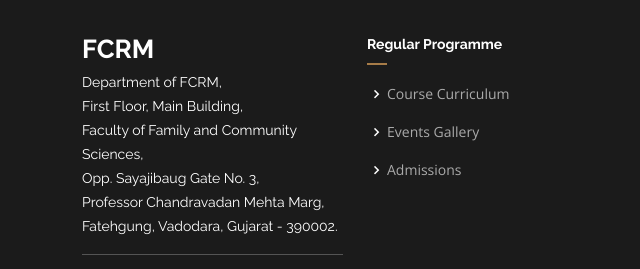
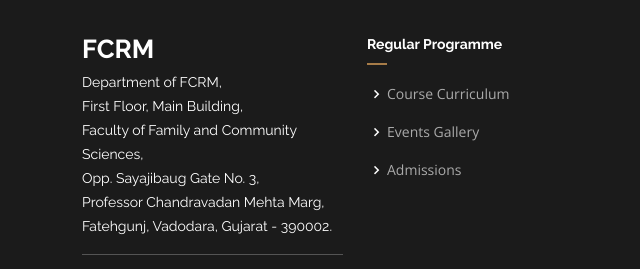
Before and after one commit to fcrmffcscmsubaroda/fcrm-ffcsc-msubaroda, a plain HTML site: page index.html in a window 1280 px wide. Shown: the part 6654-6923 px from the top of the page, 0-640 px from the left. Drawn offline with nearby package versions, Linux system fonts and the light colour scheme.

Commit message:
Update index.html

```diff
--- a/index.html
+++ b/index.html
@@ -1086,7 +1086,7 @@
               Opp. Sayajibaug Gate No. 3, <br>
               Professor Chandravadan Mehta Marg,
               <br>
-              Fatehgung, Vadodara, Gujarat - 390002.
+              Fatehgunj, Vadodara, Gujarat - 390002.
               <hr>
               <strong>Phone:</strong>
             <ul>
```
